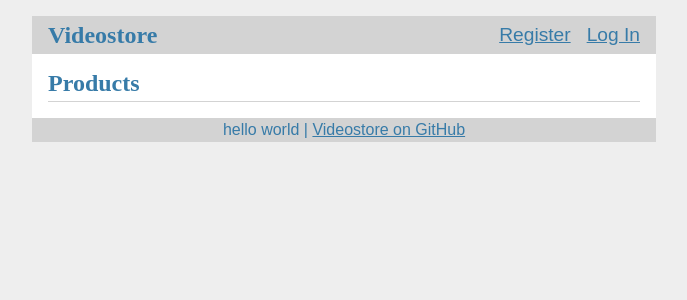
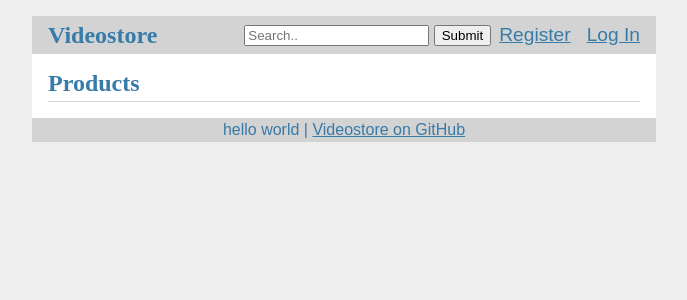
Before and after one commit to kannercollege/videostore, a Flask app: page / in a window 1280 px wide. Shown: the top 300 px of the page, without its empty margins (296-983 px from the left). Run offline with Flask 2, Linux system fonts and the light colour scheme; data that the repository does not hold is empty.

Commit message:
add search bar

```diff
--- a/videostore/store.py
+++ b/videostore/store.py
@@ -200,3 +200,23 @@ def profile():
     ).fetchall()
 
     return render_template("store/profile.html", user=user, orders=orders)
+
+
+@bp.route("/search")
+def search():
+    search_term = request.args.get("q").lower()
+
+    db = get_db()
+
+    products = db.execute(
+        """
+        SELECT * FROM product
+        WHERE product_name LIKE ?
+        ORDER BY created DESC
+        """,
+        (f"%{search_term}%",),
+    ).fetchall()
+
+    return render_template(
+        "store/search.html", products=products, search_term=search_term
+    )
--- a/videostore/templates/base.html
+++ b/videostore/templates/base.html
@@ -3,6 +3,10 @@
 <link rel="stylesheet" href="{{ url_for('static', filename='style.css') }}">
 <nav>
   <h1><a href="{{ url_for('store.index') }}">Videostore</a></h1>
+  <form action="{{ url_for('store.search') }}" method="get">
+    <input type="text" placeholder="Search.." name="q">
+    <button type="submit">Submit</button>
+  </form>
   <ul>
     {% if current_user.is_authenticated %}
     <li><a href="{{ url_for('store.profile') }}">{% if current_user.is_admin %}[ADMIN]{% endif %} {{
```
Also changed, not shown: videostore/templates/store/search.html (added, +20 -0 lines).
